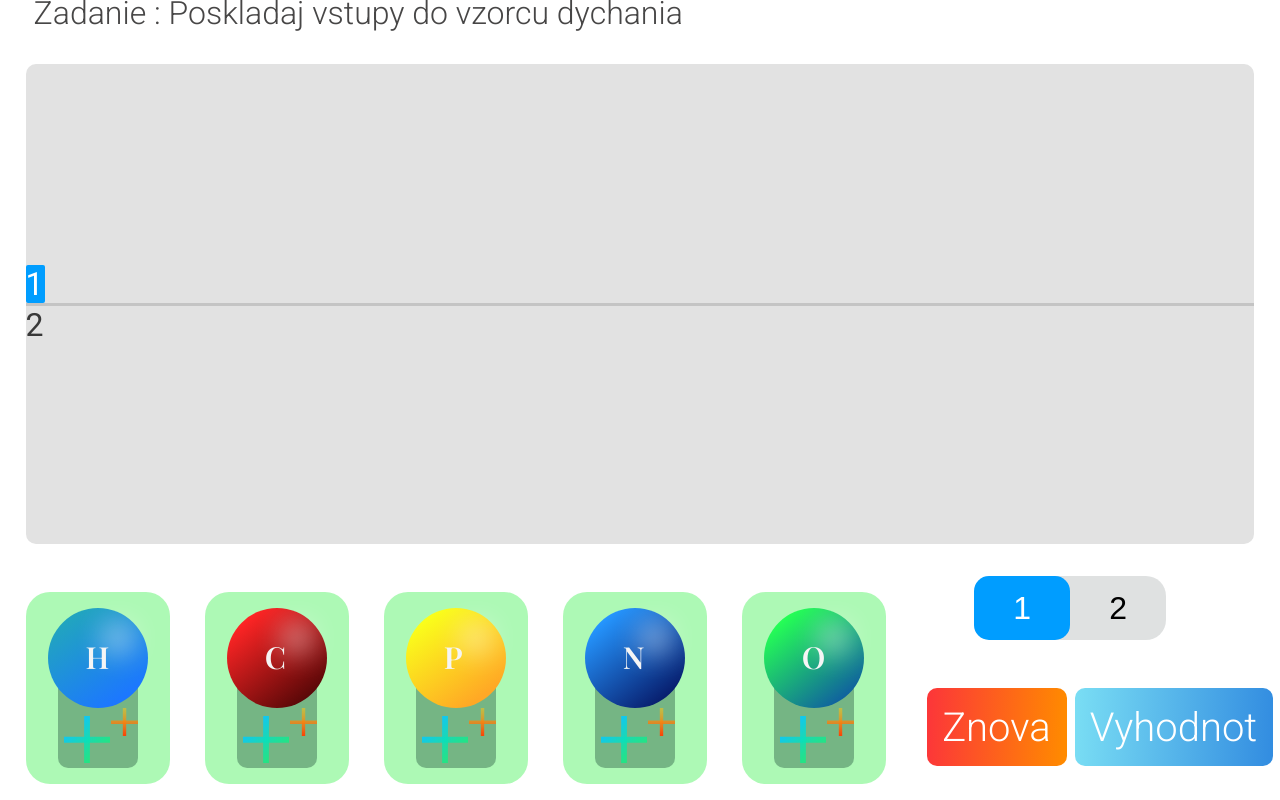
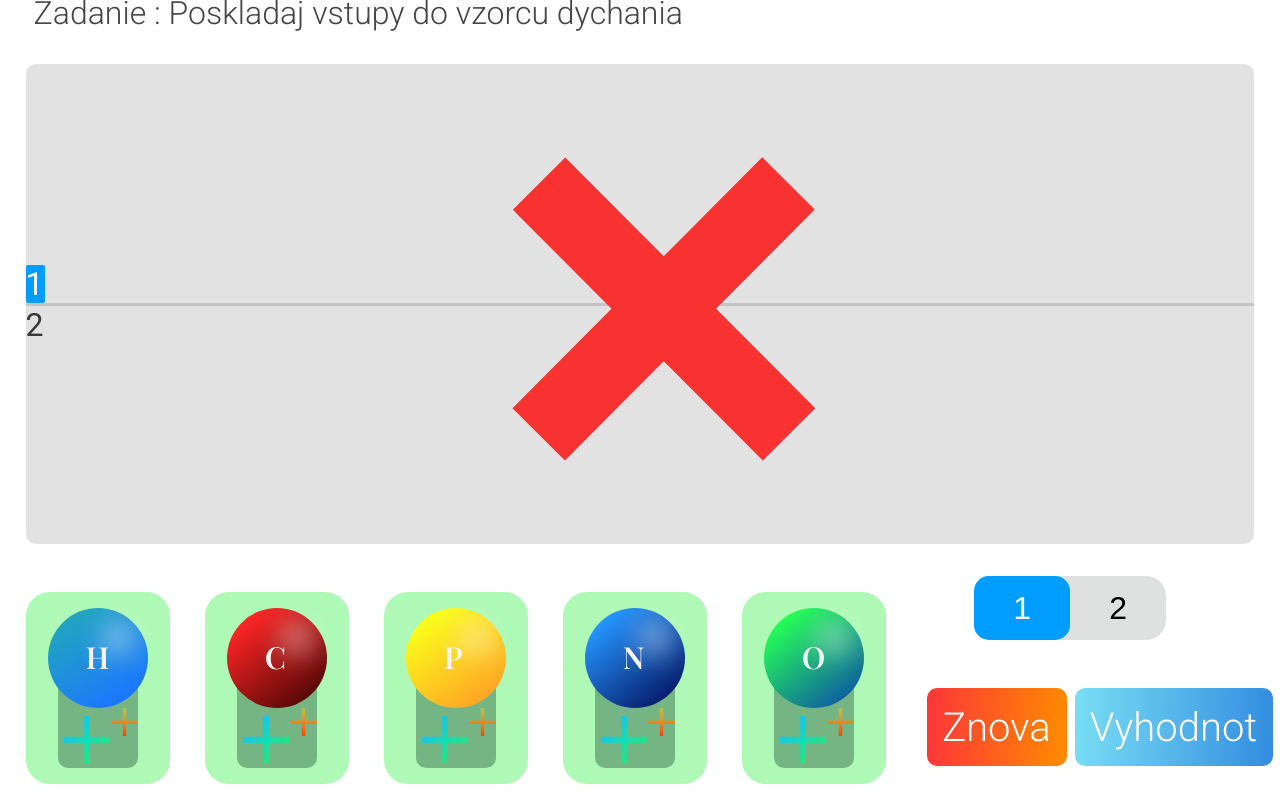
Before and after one commit to smravec/Photosynthesis-Breathing-React-Website, a React (Create React App) app: page /demo in a window 1280 px wide. Both pictures are taken after a click on the button "Vyhodnot". Shown: the part 223-1023 px from the top of the page. Built offline with nearby package versions, Linux system fonts and the light colour scheme.

Commit message:
Netlify ready commit

```diff
--- a/src/components/DemoPage.js
+++ b/src/components/DemoPage.js
@@ -11,8 +11,20 @@ export default function DemoPage() {
     const [WhichAssignment,ChangeAssignment] = useState("1")
     const [Elems1Array, AddItemToArray1] = useState([])
     const [Elems2Array, AddItemToArray2] = useState([])
+    const [SolvedState, SetSolve] = useState("solving")
 
-    const TestData = [
+
+    //Answers for Assignments
+    /*const Assignment1Answers1 = [{name:"C", count:"6"},{name:"O",count:"12"}]
+    const Assignment1Answers2 = [{name:"H", count:"12"},{name:"O",count:"6"}]
+
+    const Assignment2Answers1 = [{name:"C", count:"6"},{name:"O",count:"12"}]
+    const Assignment2Answers2 = [{name:"C", count:"6"},{name:"O",count:"12"}]
+
+    const Assignment3Answers1 = [{name:"C", count:"6"},{name:"O",count:"12"}]*/
+
+
+    /*const TestData = [
         {name:"H" , count: "3" , margin: "4.25rem 0px 0px 0px" , color:"linear-gradient(325.19deg, #1C77FF 16.22%, #21A4C0 84.25%)"},
         {name:"P" , count: "2" ,margin: "5.25rem 0px 0px 0px" , color:"linear-gradient(325.19deg, #1C77FF 16.22%, #21A4C0 84.25%)"},
         {name:"P" , count: "2" ,margin: "2.25rem 0px 0px 0px" , color:"linear-gradient(325.19deg, #1C77FF 16.22%, #21A4C0 84.25%)"},
@@ -20,18 +32,15 @@ export default function DemoPage() {
         {name:"P" , count: "2" ,margin: "1.25rem 0px 0px 0px" , color:"linear-gradient(325.19deg, #1C77FF 16.22%, #21A4C0 84.25%)"},
 
 
-    ]
+    ]*/
 
     function FindElementInArray(LookedForElem , WhichArray){
         let foundElem = false
         if(WhichArray === "1"){
             Elems1Array.forEach(element =>{
-
                 if (element.name === LookedForElem){
                     foundElem = true
                 }
-
-
             })
         }
         else{
@@ -40,10 +49,7 @@ export default function DemoPage() {
                 if (element.name === LookedForElem){
                     foundElem = true
                 }
-
-
             })
-
         }
         return foundElem
     }
@@ -51,29 +57,23 @@ export default function DemoPage() {
 
     function AddNewElem(ElemName,ElemColor,AddingOneOrTwo){
 
-
-
         // First find if the element is already in the array
         if(FindElementInArray(ElemName, WhichIsChecked) === true){
             //adds 1 to the element
             if(WhichIsChecked === "1"){
-                const index = Elems1Array.findIndex(obj=> obj.name == ElemName)
+                const index = Elems1Array.findIndex(obj=> obj.name === ElemName)
                 const NewArray = [...Elems1Array]
                 NewArray[index].count = (parseInt(Elems1Array[index].count) + AddingOneOrTwo).toString()
 
                 AddItemToArray1(NewArray)
             }
             else{
-                const index = Elems2Array.findIndex(obj=> obj.name == ElemName)
+                const index = Elems2Array.findIndex(obj=> obj.name === ElemName)
                 const NewArray = [...Elems2Array]
                 NewArray[index].count = (parseInt(Elems2Array[index].count) + 1).toString()
 
                 AddItemToArray2(NewArray)
-
             }
-
-
-
         }
         else{
             const randomMargin = Math.random() * 10 / 2
@@ -88,12 +88,21 @@ export default function DemoPage() {
             }
         }
 
+    }
+    /*
+    function CheckIfTheInputIsRight(){
+        let IsEverythingOk = true
+
+        //Check First Assignment
+        if(WhichAssignment === "1"){
+
+        }
 
 
 
 
-
-    }
+        return IsEverythingOk
+    }*/
 
   return (
     <div className={styles.MainContainer}>
@@ -132,9 +141,9 @@ export default function DemoPage() {
         <div className={styles.MainContentContainer}>
 
             <div className={styles.ButtonsContainer}>
-                <button onClick={()=>{ChangeAssignment("1")}} className={styles.Button} id={styles.b1}>Uloha 1</button>
-                <button onClick={()=>{ChangeAssignment("2")}} className={styles.Button} id={styles.b2}>Uloha 2</button>
-                <button onClick={()=>{ChangeAssignment("3"); ChangeCheck("1")}} className={styles.Button} id={styles.b3}>Uloha 3</button>
+                <button onClick={()=>{ChangeAssignment("1");SetSolve("solving")}} className={styles.Button} id={styles.b1}>Uloha 1</button>
+                <button onClick={()=>{ChangeAssignment("2");SetSolve("solving")}} className={styles.Button} id={styles.b2}>Uloha 2</button>
+                <button onClick={()=>{ChangeAssignment("3"); ChangeCheck("1");SetSolve("solving")}} className={styles.Button} id={styles.b3}>Uloha 3</button>
             </div>
 
             <div className={styles.AssignmentContainer}>
@@ -152,7 +161,7 @@ export default function DemoPage() {
 
             <div className={styles.MainContentDisplay}>
                 <div className={styles.ChemElem1}>
-                    <div className={styles.ChemElemContent}>
+                    <div className={styles.ChemElemContent} id={SolvedState !== "solving" ? styles.Chm1 : null}>
 
                         {Elems1Array.map((elem) => {
                             return(
@@ -166,7 +175,26 @@ export default function DemoPage() {
 
 
                     </div>
-                    <div className={styles.num} id={WhichIsChecked === "1" ? styles.numselected:null}>1</div>
+                    <div className={styles.CheckContainer}>
+                        <div className={styles.num} id={WhichIsChecked === "1" ? styles.numselected:null}>1</div>
+                        <div className={styles.Check} id={SolvedState === "solved"? styles.Check1 : null} >
+                        <svg width="473" height="321" viewBox="0 0 473 321" fill="none" xmlns="http://www.w3.org/2000/svg">
+                            <path d="M427.73 0L472.042 52.2011L211.311 273.524L167 221.322L427.73 0Z" fill="#13A53B"/>
+                            <path d="M214.094 271.463L155.751 320.388L0.654541 135.433L58.9982 86.5083L214.094 271.463Z" fill="#13A53B"/>
+                        </svg>
+
+
+                        </div>
+                        <div className={styles.Cross} id={SolvedState === "wrong" ? styles.Cross1:null}>
+                            <svg width="304" height="304" viewBox="0 0 304 304" fill="none" xmlns="http://www.w3.org/2000/svg">
+                                <path d="M0.796079 52.8272L53.1835 0.562957L303.204 251.173L250.817 303.438L0.796079 52.8272Z" fill="#F83131"/>
+                                <path d="M52.8961 303.398L0.458984 251.184L250.242 0.336182L302.679 52.5506L52.8961 303.398Z" fill="#F83131"/>
+                            </svg>
+
+                        </div>
+                    </div>
+
+
                 </div>
 
                 <div className={styles.ChemElem2}>
@@ -174,7 +202,7 @@ export default function DemoPage() {
 
 
 
-                    <div className={styles.ChemElemContent}>
+                    <div className={styles.ChemElemContent} id={SolvedState !== "solving" ? styles.Chm2 : null}>
                         {Elems2Array.map((elem) => {
                                 return(
                                     <div key= {elem.name} className={styles.Atom} style={{margin: elem.margin}}>
@@ -205,17 +233,17 @@ export default function DemoPage() {
 
         <div className={styles.Buttons}>
         <div className={styles.FirstOrSecondEl}>
-            <button onClick={()=>{ChangeCheck("1")}} className={styles.bt1} id={ WhichIsChecked == "1" ? styles.bt1_checked : styles.bt1_unchecked} >
+            <button onClick={()=>{ChangeCheck("1")}} className={styles.bt1} id={ WhichIsChecked === "1" ? styles.bt1_checked : styles.bt1_unchecked} >
                 1
             </button>
-            <button onClick={()=>{ChangeCheck("2")}} className={styles.bt2} disabled={WhichAssignment === "3" ? true :false} id={ WhichIsChecked == "2" ? styles.bt2_checked : styles.bt2_unchecked} >
+            <button onClick={()=>{ChangeCheck("2")}} className={styles.bt2} disabled={WhichAssignment === "3" ? true :false} id={ WhichIsChecked === "2" ? styles.bt2_checked : styles.bt2_unchecked} >
                 2
             </button>
         </div>
 
         <div className={styles.FinalButtonsContainer} >
-            <button className={styles.btagain} onClick={()=>{AddItemToArray1([]);AddItemToArray2([])}}> Znova </button>
-            <button className={styles.btcheck}> Vyhodnot </button>
+            <button className={styles.btagain} onClick={()=>{AddItemToArray1([]);AddItemToArray2([]);SetSolve("solving")}}> Znova </button>
+            <button className={styles.btcheck} onClick={()=>{SetSolve("wrong")}}> Vyhodnot </button>
         </div>
         </div>
         </div>
--- a/src/components/DemoPage.module.css
+++ b/src/components/DemoPage.module.css
@@ -155,6 +155,7 @@
     width: 1.2rem;
     border-radius: 2px;
     user-select: none;
+
 }
 
 #numselected{
@@ -291,3 +292,109 @@
     margin-top: 2rem;
     animation: AtomAppearing 1s;
 }
+
+@keyframes Chm1_solving {
+    0%{
+        opacity: 100%;
+    }
+
+    70%{
+        opacity: 100%;
+    }
+
+    100%{
+        opacity: 0%;
+        transform: translate(0px,150px);
+    }
+}
+
+#Chm1{
+    opacity: 0;
+    animation: Chm1_solving 500ms;
+}
+
+@keyframes Chm2_solving {
+    0%{
+        opacity: 100%;
+    }
+
+    70%{
+        opacity: 100%;
+    }
+
+    100%{
+        opacity: 0%;
+        transform: translate(0px,-150px);
+    }
+}
+
+#Chm2{
+    opacity: 0;
+    animation: Chm2_solving 500ms;
+}
+
+
+
+
+
+@keyframes checkappearing {
+    0%{
+        opacity: 0;
+        transform: translate(0px,-100px);
+    }
+    100%{
+        opacity: 100;
+    }
+
+}
+
+.Check{
+    position: absolute;
+
+
+
+    z-index: 20;
+
+    top: 350px;
+    left: 35%;
+    opacity: 0;
+
+
+
+
+}
+
+#Check1{
+    opacity: 100;
+    animation: checkappearing 1s;
+
+}
+.Cross{
+    position: absolute;
+
+
+
+
+    z-index: 22;
+
+    top: 380px;
+    left: 40%;
+    opacity: 0;
+}
+
+@keyframes crossappearing {
+    0%{
+        opacity: 0%;
+        transform: translate(0px,-100px);
+    }
+
+    100%{
+        opacity: 100%;
+    }
+}
+
+#Cross1{
+    animation-delay: 2s;
+    animation: crossappearing 1s;
+    opacity: 100;
+}
--- a/src/components/HomePage.js
+++ b/src/components/HomePage.js
@@ -1,7 +1,7 @@
 import Button1 from "./Button1"
 import styles from "./HomePage.module.css"
 import {useNavigate} from "react-router-dom"
-import { useEffect } from "react"
+
 
 
 export default function HomePage(){
```
